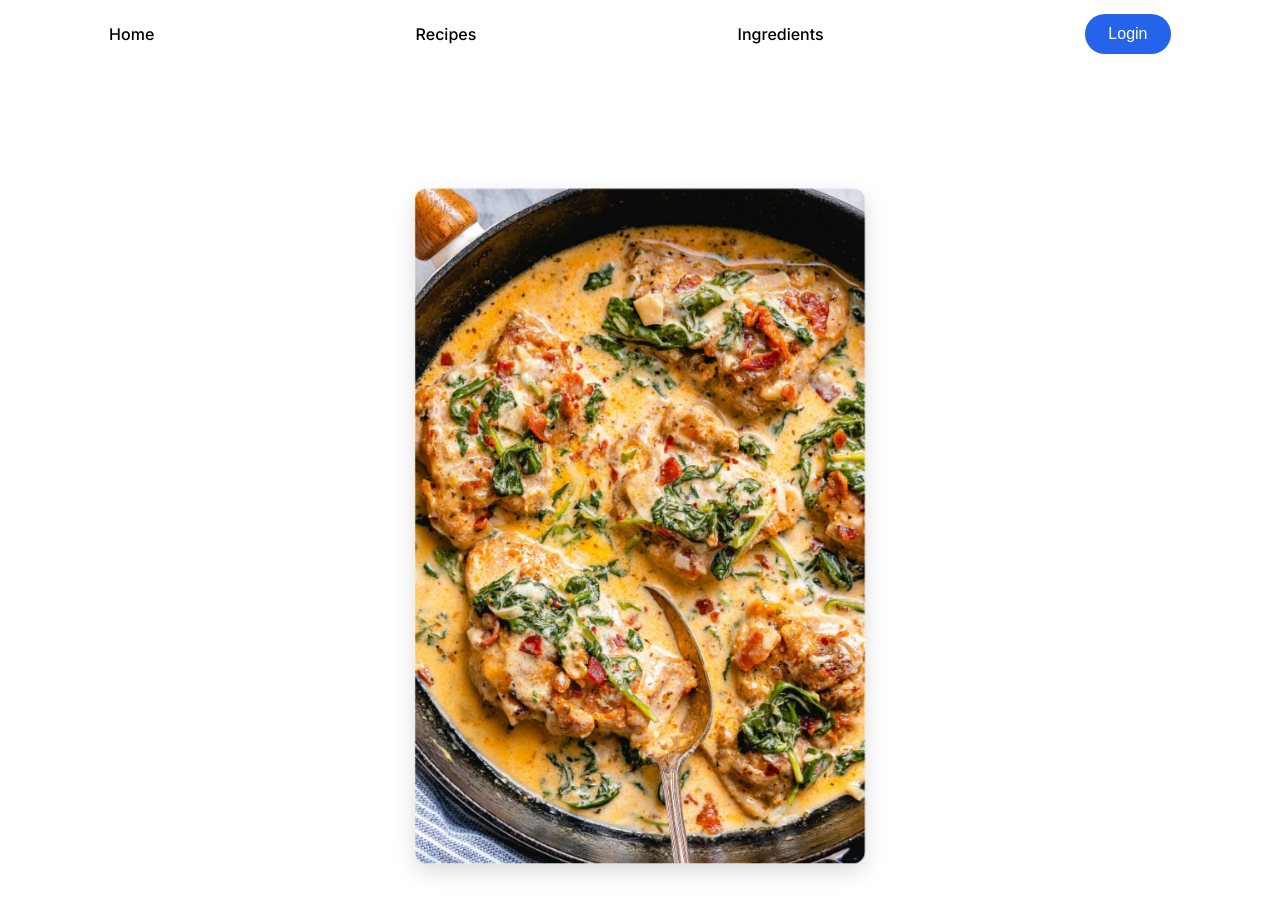
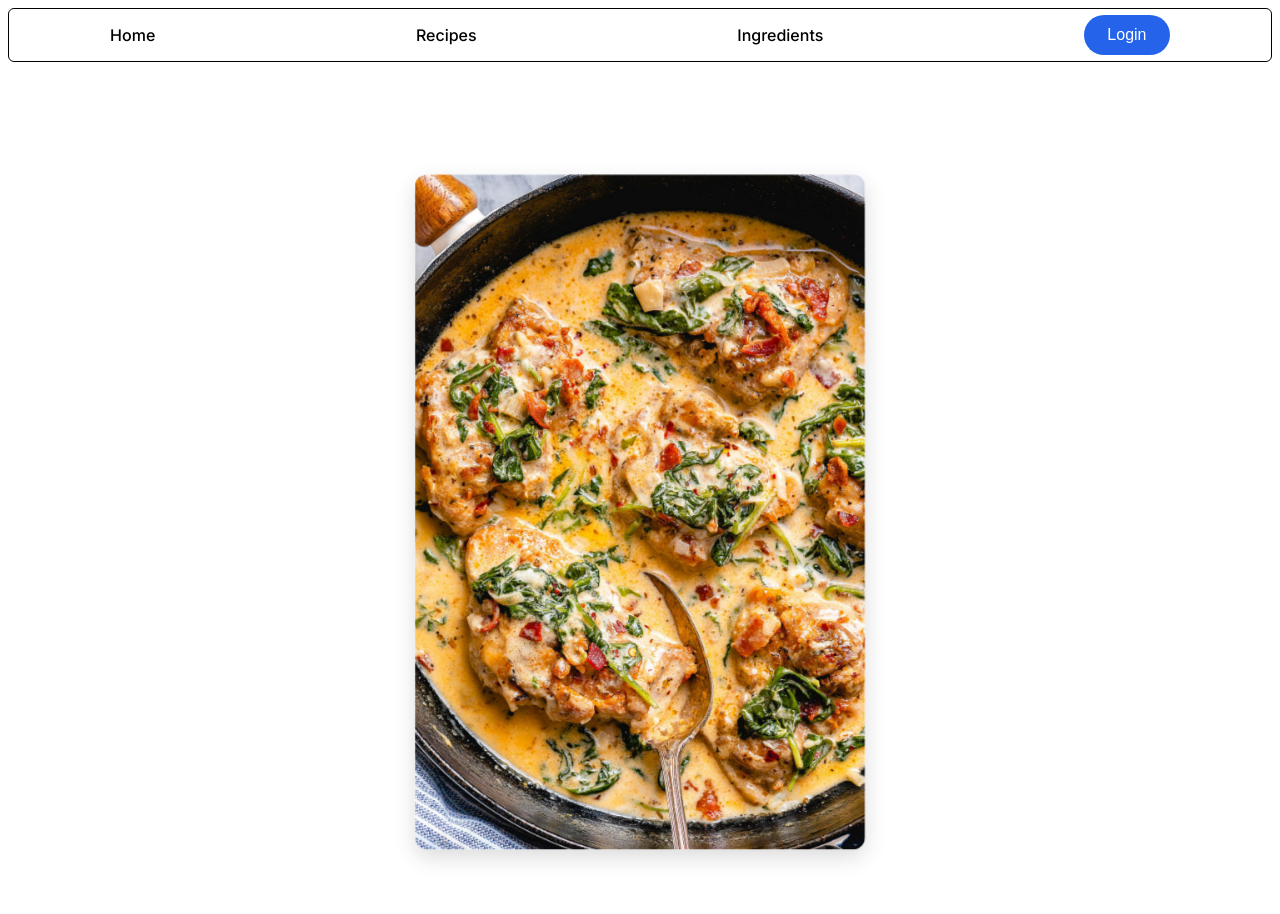
Before and after one commit to gluzandii/Recipe-Viewer, a React (Vite) app in the folder frontend-rv/: page / in a window 1280 px wide. Shown: the top 914 px of the page. Built offline with nearby package versions, Linux system fonts and the light colour scheme.

Commit message:
Styles the homepage navbar
Improves the appearance and positioning of the homepage navbar by making it sticky and adding a subtle underline animation on hover to the navigation links.

```diff
--- a/frontend-rv/src/pages/home/Home.module.scss
+++ b/frontend-rv/src/pages/home/Home.module.scss
@@ -4,6 +4,13 @@
   align-items: center;
   padding-left: 8%;
   padding-right: 8%;
+  position: sticky;
+  top: 1%;
+  z-index: 1000;
+  background-color: white;
+  border: 1px solid /*rgba(0, 0, 0, 0.08)*/
+;
+  border-radius: 6px;
 }
 
 .navbar p {
@@ -11,10 +18,29 @@
   font-weight: 500;
   transition: transform 0.2s ease, color 0.2s ease;
   cursor: pointer;
+  position: relative;
+}
+
+.navbar p::after {
+  content: "";
+  position: absolute;
+  left: 0;
+  bottom: -4px;
+  width: 100%;
+  height: 2px;
+  background-color: currentColor;
+  transform: scaleX(0);
+  transform-origin: right;
+  transition: transform 0.25s ease;
 }
 
 .navbar p:hover {
   transform: scale(1.06);
+}
+
+.navbar p:hover::after {
+  transform: scaleX(1);
+  transform-origin: left;
 }
 
 .loginButton {
@@ -42,7 +68,7 @@
 .frontImageWrapper {
   display: flex;
   justify-content: center;
-  margin-top: 1rem;
+  //margin-top: 0.6rem;
 }
 
 .frontImage {
--- a/frontend-rv/src/pages/home/Home.tsx
+++ b/frontend-rv/src/pages/home/Home.tsx
@@ -17,7 +17,6 @@ export default function Home() {
                     className={styles.frontImage}
                 />
             </div>
-
         </main>
     );
 }
```
